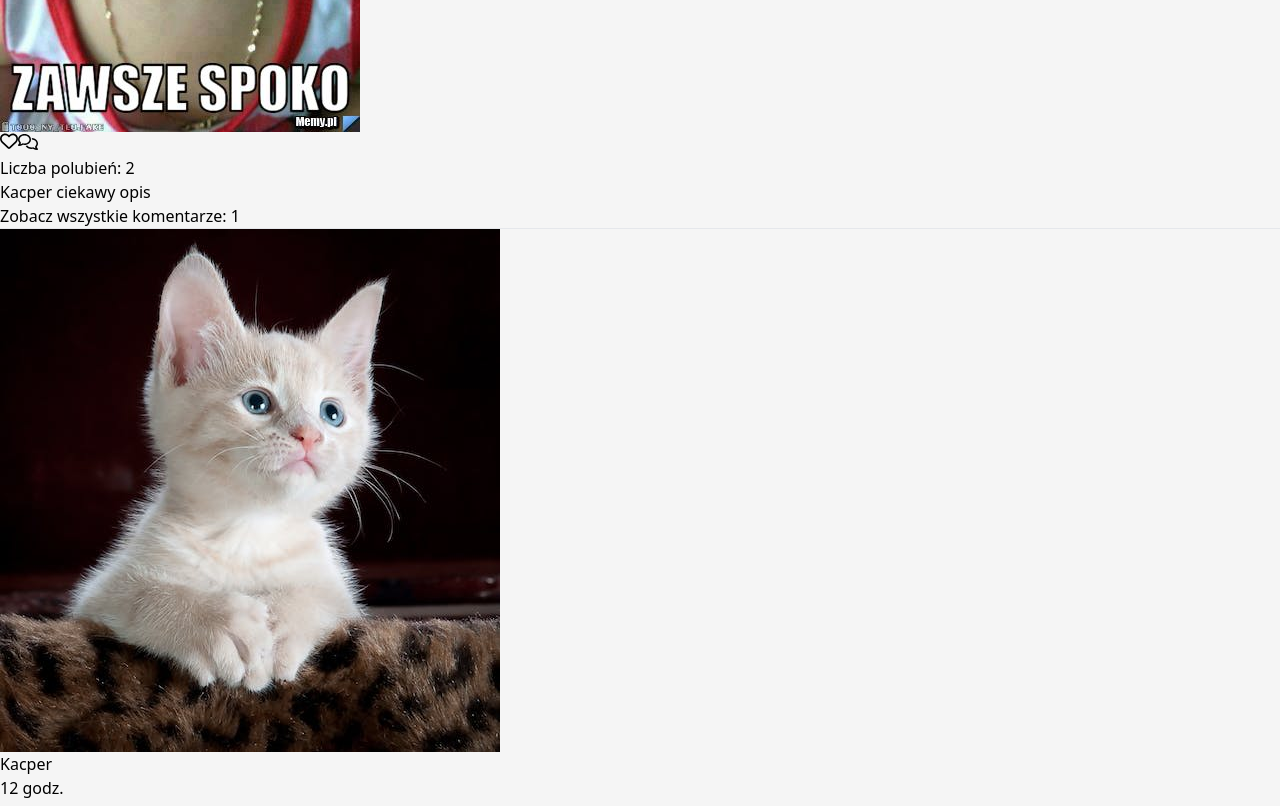
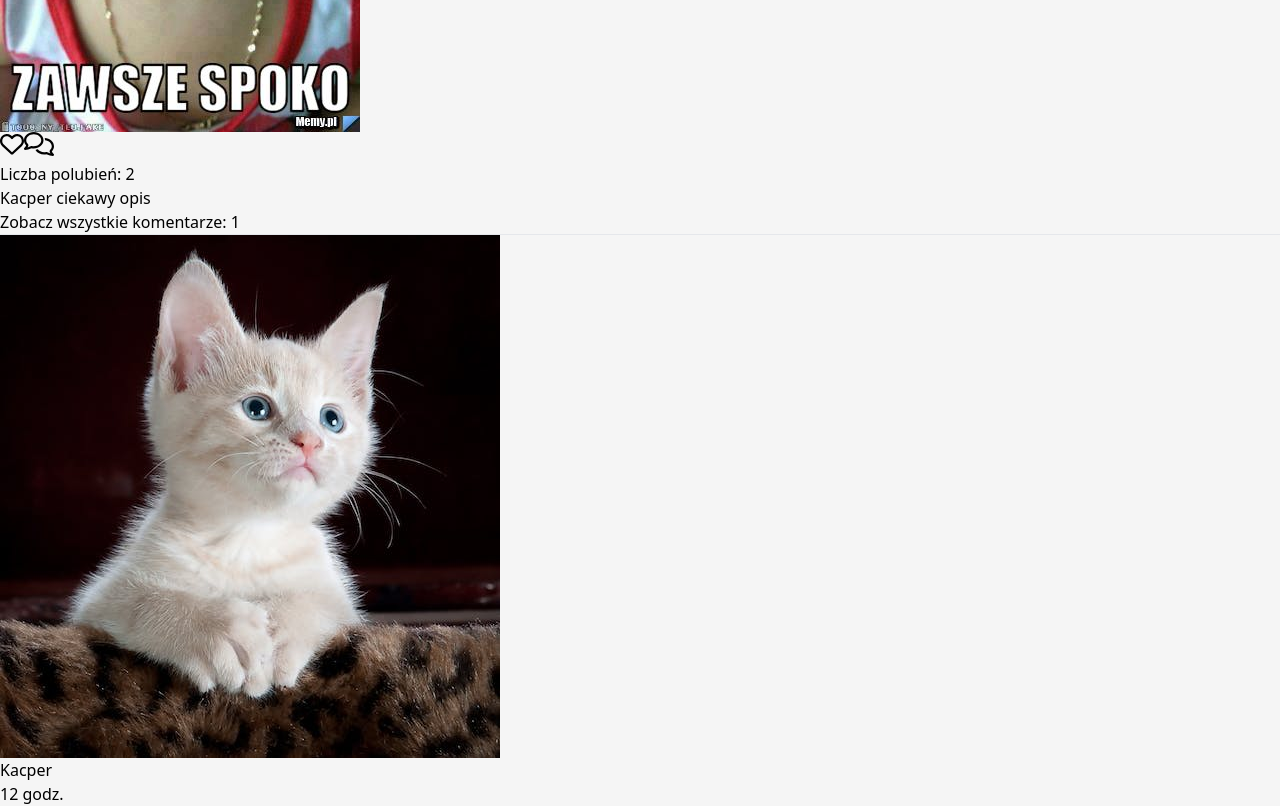
Before and after one commit to kappyllo/ig_clone, a React (Vite) app in the folder frontend/acustic_ig/: page / in a window 1280 px wide. Shown: the part 6220-7026 px from the top of the page. Built offline with nearby package versions, Linux system fonts and the light colour scheme.

Commit message:
Sizing up post-buttons.

```diff
--- a/frontend/acustic_ig/src/components/MainPagePost.tsx
+++ b/frontend/acustic_ig/src/components/MainPagePost.tsx
@@ -27,13 +27,13 @@ export default function MainPagePost({
       <div className="sm:ml-1">
         <div className="mt-3">
           <button className="mr-3">
-            <img src="blank-hearth.svg" alt="" />
+            <img src="like.svg" alt="" />
           </button>
           <button>
-            <img src="messages.svg" alt="" />
+            <img src="comments.svg" alt="" />
           </button>
         </div>
-        <p className="font-mediu">Liczba polubień: {likes}</p>
+        <p className="font-medium">Liczba polubień: {likes}</p>
         <p>
           <span className="font-medium">{op.nickName} </span>
           {description}
```
Also changed, not shown: frontend/acustic_ig/public/comments.svg (added), frontend/acustic_ig/public/like.svg (added).
